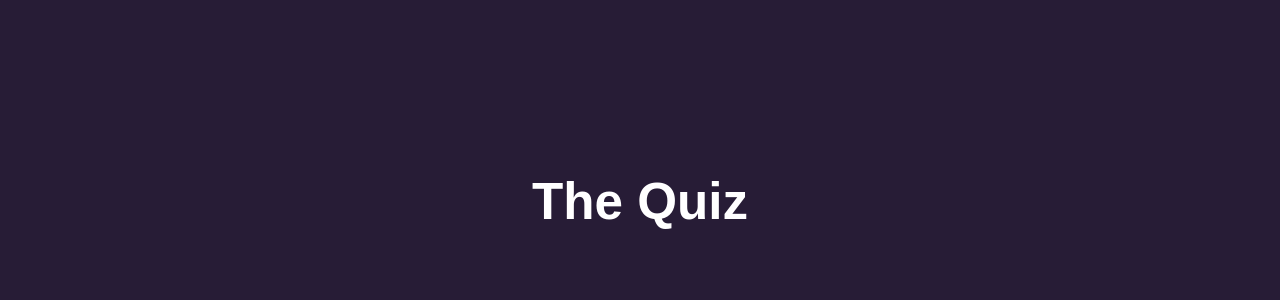
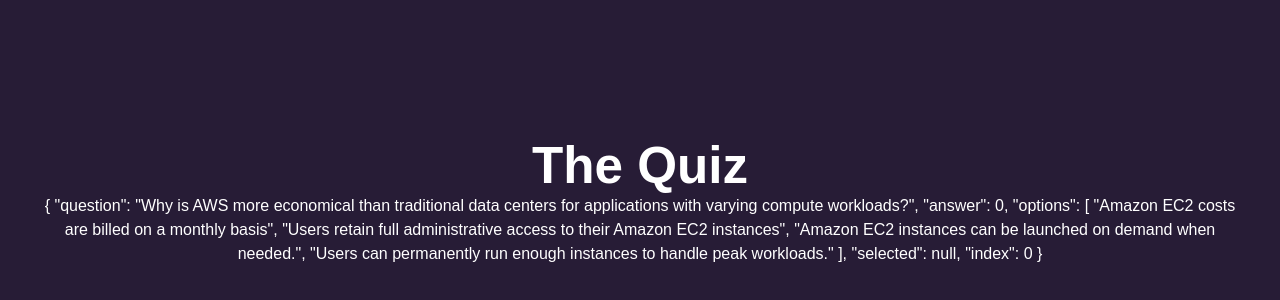
Before and after one commit to YTADLAOUI/quiz-AWS-VueJs, a Vue app: page / in a window 1280 px wide. Shown: the part 198-498 px from the top of the page. Built offline with nearby package versions, Linux system fonts and the light colour scheme.

Commit message:
functionalite

```diff
--- a/src/App.vue
+++ b/src/App.vue
@@ -143,7 +143,7 @@
     <h1>The Quiz</h1>
     <section class="quiz">
       <div class="quiz-info">
-        <span></span>
+        <span class="question">{{ getCurrentQuestion }}</span>
       </div>
     </section>
   </main>
```
